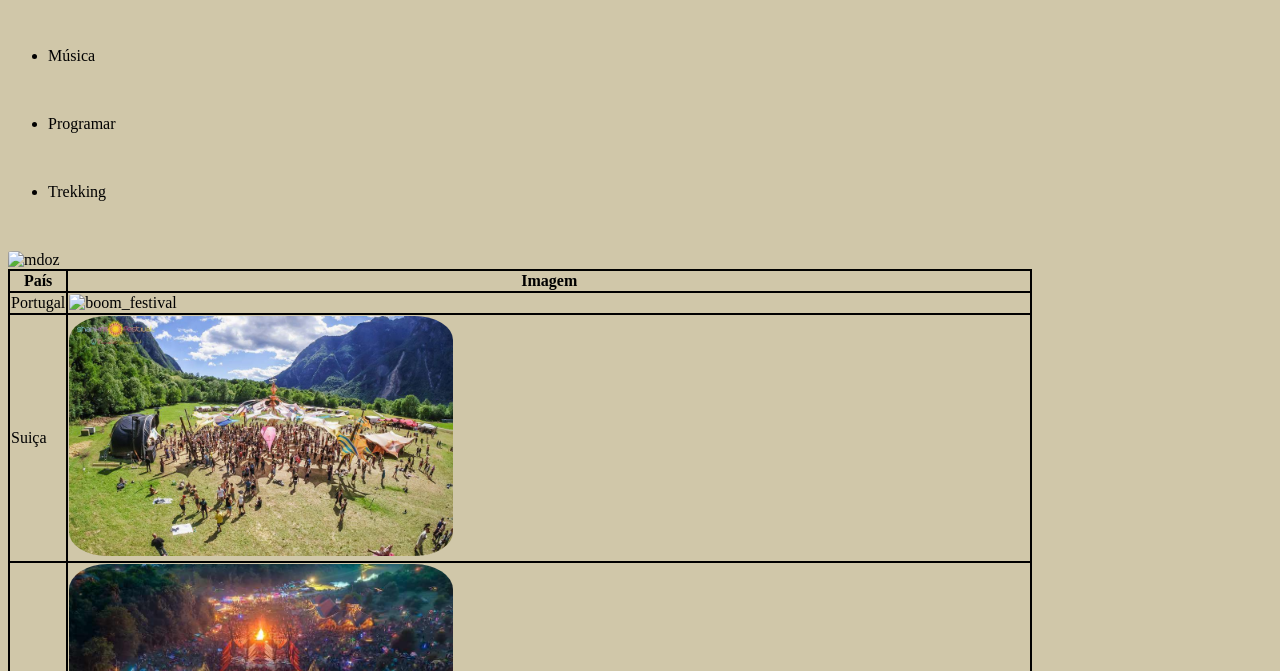
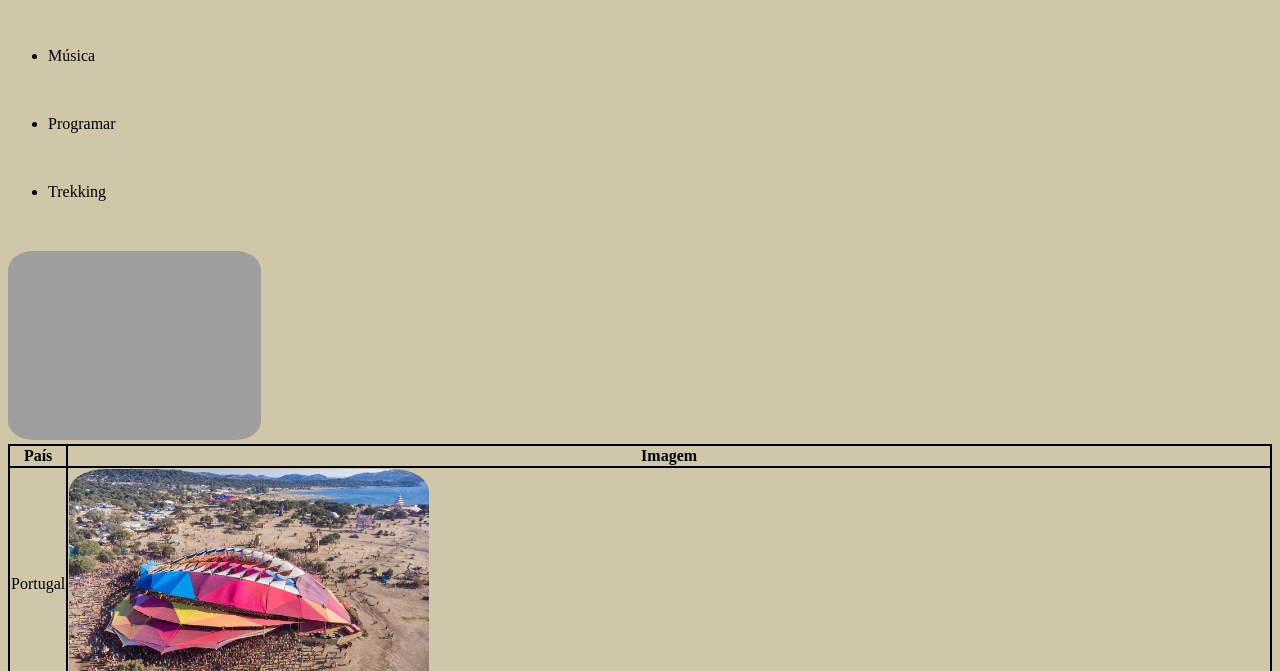
Before and after one commit to pugaspedro/fds.uninter, a plain HTML site: page index.html in a window 1280 px wide. Shown: the part 129-800 px from the top of the page. Drawn offline with Linux system fonts and the light colour scheme; the site is published under a folder, as on GitHub Pages, so addresses that start at the root find nothing.

Commit message:
Update index.html

```diff
--- a/index.html
+++ b/index.html
@@ -45,7 +45,7 @@
         <li>Programar</li>
         <li>Trekking</li>
     </ul>
-    <img src="/img/IMG_0143.jpg" alt="mdoz" width="20%">
+    <img src="img/IMG_0143.jpg" alt="mdoz" width="20%">
     <table>
         <tr>
             <th>País</th>
@@ -53,7 +53,7 @@
         </tr>
         <tr>
             <td>Portugal</td>
-            <td><img src="/img/boom2016.jpg" alt="boom_festival" width="30%"></td>
+            <td><img src="img/boom2016.jpg" alt="boom_festival" width="30%"></td>
         </tr>
         <tr>
             <td>Suiça</td>
```
